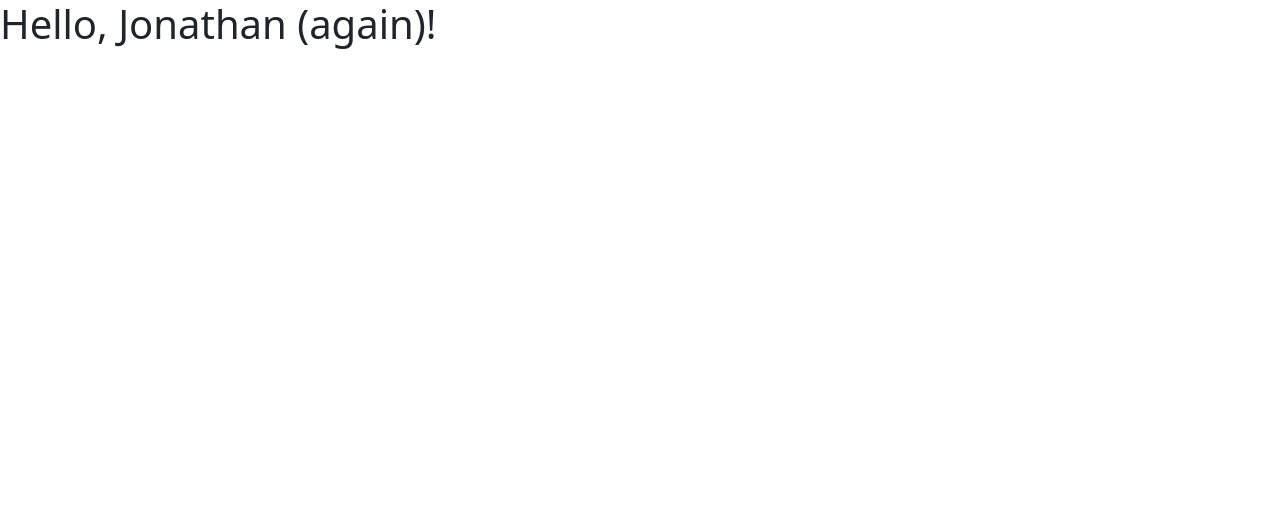
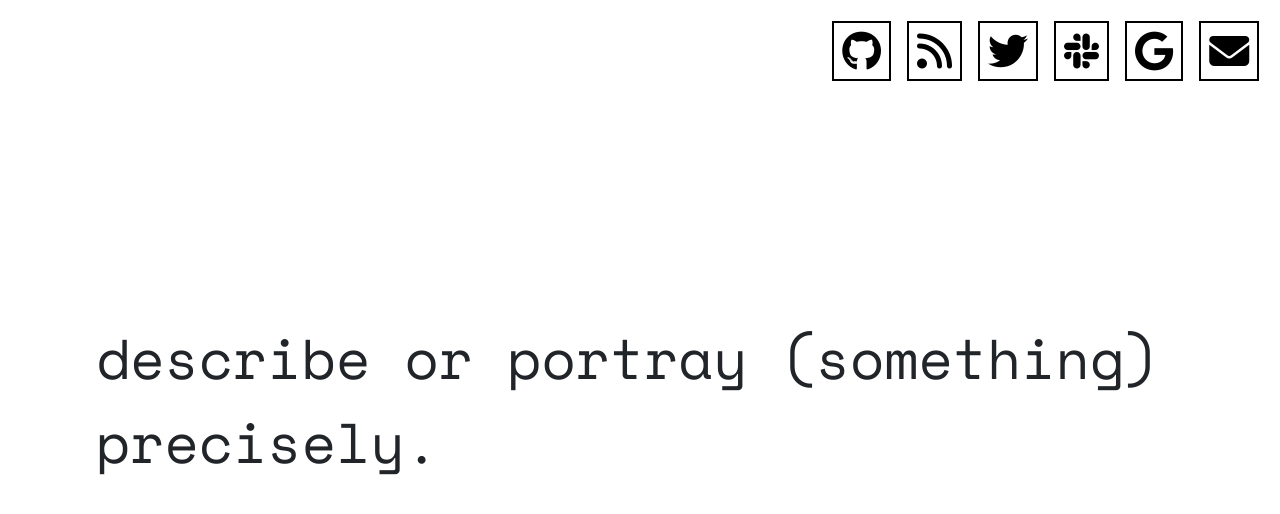
Before and after one commit to delineateio/www, a plain HTML site: page index.html in a window 1280 px wide. Drawn offline with nearby package versions, Linux system fonts and the light colour scheme.

Commit message:
Rebuild page layout natively

```diff
--- a/index.html
+++ b/index.html
@@ -3,15 +3,37 @@
   <head>
     <meta charset="utf-8">
     <meta name="viewport" content="width=device-width, initial-scale=1">
+    <title>delineate.io</title>
+
+    <!-- styles -->
 
     <link href="https://cdn.jsdelivr.net/npm/bootstrap@5.0.2/dist/css/bootstrap.min.css" rel="stylesheet" integrity="sha384-EVSTQN3/azprG1Anm3QDgpJLIm9Nao0Yz1ztcQTwFspd3yD65VohhpuuCOmLASjC" crossorigin="anonymous">
 
-    <title>Hello, Jonathan!</title>
+    <link href="public/style.css" rel="stylesheet">
+
+    <!-- fonts -->
+    <script src="https://kit.fontawesome.com/3c3455385d.js" crossorigin="anonymous"></script>
+
+    <link rel="preconnect" href="https://fonts.googleapis.com">
+    <link rel="preconnect" href="https://fonts.gstatic.com" crossorigin>
+    <link href="https://fonts.googleapis.com/css2?family=Space+Mono&display=swap" rel="stylesheet">
+
   </head>
   <body>
-    <h1>Hello, Jonathan (again)!</h1>
 
+    <!-- Js -->
     <script src="https://cdn.jsdelivr.net/npm/bootstrap@5.0.2/dist/js/bootstrap.bundle.min.js" integrity="sha384-MrcW6ZMFYlzcLA8Nl+NtUVF0sA7MsXsP1UyJoMp4YLEuNSfAP+JcXn/tWtIaxVXM" crossorigin="anonymous"></script>
 
-</body>
+    <div class="buttons">
+      <a href="https://github.com/delineateio" target="_blank"><i class="fa-brands fa-github"></i></a>
+      <a href="https://medium.com/delineateio" target="_blank"><i class="fa fa-rss"></i></a>
+      <a href="https://twitter.com/delineateio" target="_blank"><i class="fa fa-twitter"></i></a>
+      <a href="https://delineateio.slack.com" target="_blank"><i class="fa fa-slack"></i></a>
+      <a href="https://admin.google.com/delineate.io" target="_blank"><i class="fa fa-google"></i></a>
+      <a href="mailto: oss@delineate.io"><i class="fa fa-envelope"></i></a>
+    </div>
+    <div class="row align-items-center title">
+      describe or portray (something) precisely.
+    </div>
+  </body>
 </html>
--- /dev/null
+++ b/public/style.css
@@ -0,0 +1,69 @@
+:root {
+    --standard: white;
+    --accent: black;
+}
+
+.buttons {
+    position:absolute;
+    top: 1vw;
+    right: 1vw;
+    overflow: hidden;
+}
+
+i {
+    padding: 0.2em;
+    margin: 0.3em ;
+    border: 2pt;
+    border-color: var(--accent);
+    border-style: solid;
+    float: left;
+    margin: 0.2em ;
+    font-size: 2.5em;
+    color: var(--accent);
+    background-color: var(--standard);
+    height: max-content;
+}
+
+i:hover {
+  background-color: var(--accent);
+  color:var(--standard);
+}
+
+i:after {
+    background-color: var(--standard);
+    color:var(--accent);
+}
+
+.title {
+    min-height: 100vh;
+    min-width: 85vw;
+    max-width: 85vw;
+    margin-left: 7.5vw;
+    margin-right: 7.5vw;
+    font-family: 'Space Mono', monospace;
+    font-size: 3.5em;
+}
+
+@media screen and (max-width: 600px) {
+
+    div.buttons {
+        font-size: 0.75em;
+        padding: 0.1em;
+    }
+
+    .title {
+        font-size: 5vh;
+    }
+}
+
+@media screen and (max-width: 350px) {
+
+    div.buttons {
+        font-size: 0.55em;
+        padding: 0.1em;
+    }
+
+    .title {
+        font-size: 4.5vh;
+    }
+}
```
